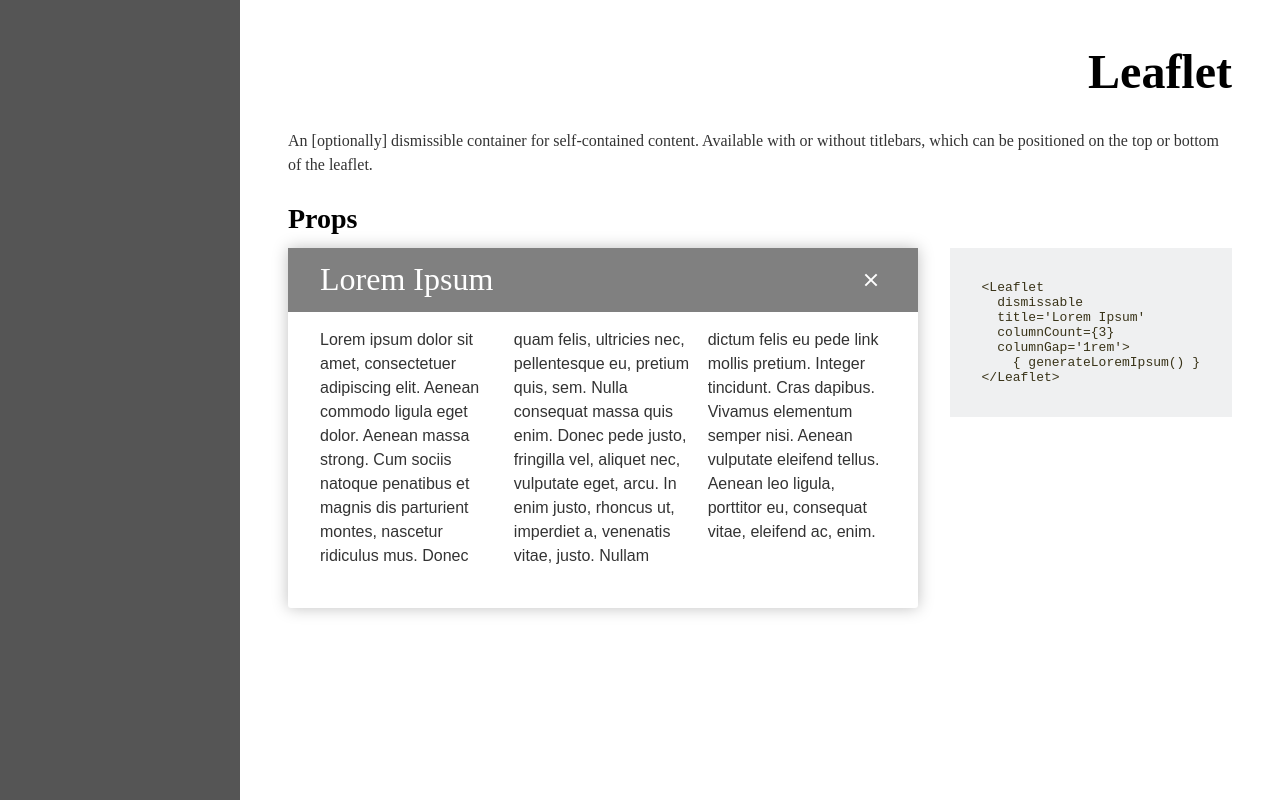
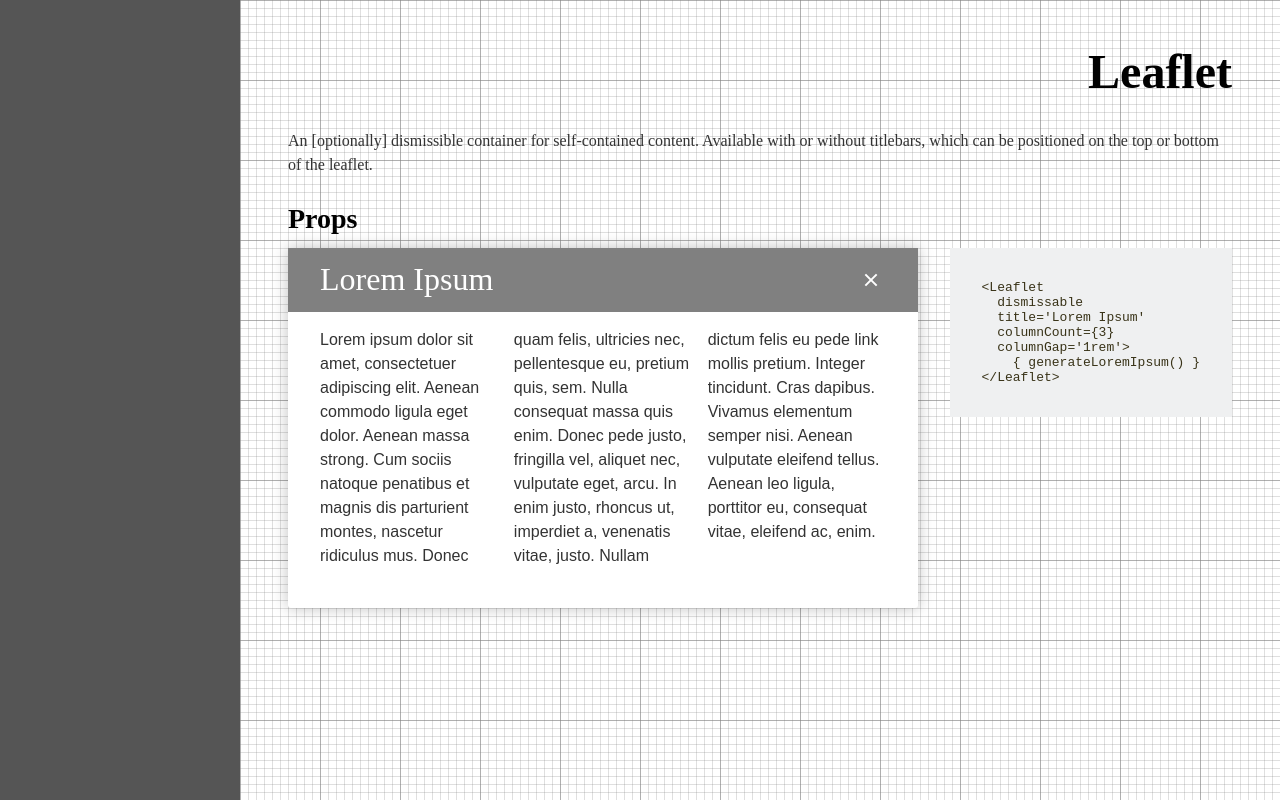
Before and after one commit to mscott5861/trcl, a React (Create React App) app: page / in a window 1280 px wide. Built offline with nearby package versions, Linux system fonts and the light colour scheme.

Commit message:
Fixed some hook issues and re-worked grid to use svg

```diff
--- a/src/App.js
+++ b/src/App.js
@@ -2,6 +2,7 @@ import React, { Component } from 'react';
 import { ThemeProvider } from 'styled-components'
 import { MainContent, Sidebar, SingleColumnWithSidebar } from './components'
 import { ViewCopy, ViewLeaflet } from './views'
+import { EightPtGrid } from './design'
 
 
 
@@ -30,14 +31,15 @@ class App extends Component {
   render() {
     return (
       <ThemeProvider theme={theme}>
-        <React.Fragment>
+        <>
         <SingleColumnWithSidebar>
           <Sidebar/>
           <MainContent>
+          <EightPtGrid/>
             <ViewLeaflet/>
           </MainContent>
         </SingleColumnWithSidebar>
-        </React.Fragment>
+        </>
       </ThemeProvider>
     );
   }
--- a/src/components/atomic/containers/MainContent.js
+++ b/src/components/atomic/containers/MainContent.js
@@ -3,6 +3,10 @@ import styled from 'styled-components'
 
 const StyledMainContent = styled.div`
   padding: 2rem 3rem;
+
+  @meda(max-width: 768px) {
+    padding: 1rem 2rem;
+  }
 `
 
 export default class MainContent extends React.Component {
--- a/src/design/EightPtGrid.js
+++ b/src/design/EightPtGrid.js
@@ -2,54 +2,32 @@ import React from 'react'
 import styled from 'styled-components'
 
 const StyledEightPtGrid = styled.div`
-  position: fixed;
-  display: grid;
+  position: absolute;
   top: 0;
   left: 0;
   right: 0;
   bottom: 0;
-  grid-template-columns: repeat(auto-fit, 8px);
-  grid-template-rows: repeat(auto-fit, 8px);
-  height: 100vh;
-  width: 100vw;
-  background-color: grey;
   pointer-events: none;
   z-index: -1;
-
-  .eight-pt-grid-cell {
-    background-color: #fff;
-    box-sizing: border-box;
-    border: .5px solid #f2f2f2;
-  }
 `
 
 export default class EightPtGrid extends React.Component {
-  componentWillMount() {
-  }
-
-  componentDidMount() {
-    window.addEventListener('resize', this.generateRowsAndColumns);
-    this.generateRowsAndColumns();
-  }
-
-  generateRowsAndColumns = () => {
-    let eightPtGrid = document.getElementById('eight-pt-grid');
-    while (eightPtGrid.firstChild) {
-      eightPtGrid.removeChild(eightPtGrid.firstChild);
-    }
-
-    for (let i = 0; i < (window.innerWidth / 8); i++) {
-      for (let j = 0; j < (window.innerHeight / 8); j++) {
-        let div = document.createElement('DIV');
-        div.className='eight-pt-grid-cell';
-        document.getElementById('eight-pt-grid').appendChild(div);
-      }
-    }
-  }
-
   render() {
     return (
-      <StyledEightPtGrid id='eight-pt-grid'/>
+      <StyledEightPtGrid>
+        <svg width="100%" height="100%">
+          <defs>
+            <pattern id="smallGrid" width="8" height="8" patternUnits="userSpaceOnUse">
+              <path d="M 8 0 L 0 0 0 8" fill="none" stroke="gray" stroke-width="0.5"/>
+            </pattern>
+            <pattern id="grid" width="80" height="80" patternUnits="userSpaceOnUse">
+              <rect width="80" height="80" fill="url(#smallGrid)"/>
+              <path d="M 80 0 L 0 0 0 80" fill="none" stroke="gray" stroke-width="1"/>
+            </pattern>
+          </defs>
+          <rect width="100%" height="100%" fill="url(#grid)" />
+        </svg>
+      </StyledEightPtGrid>
     );
   }
 }
--- a/src/hooks/dataHooks.js
+++ b/src/hooks/dataHooks.js
@@ -22,7 +22,7 @@ function useWebsocketDataProvider(src) {
     }
 
     return() => {
-      we.close();
+      ws.close();
     }
   });
 }
```
